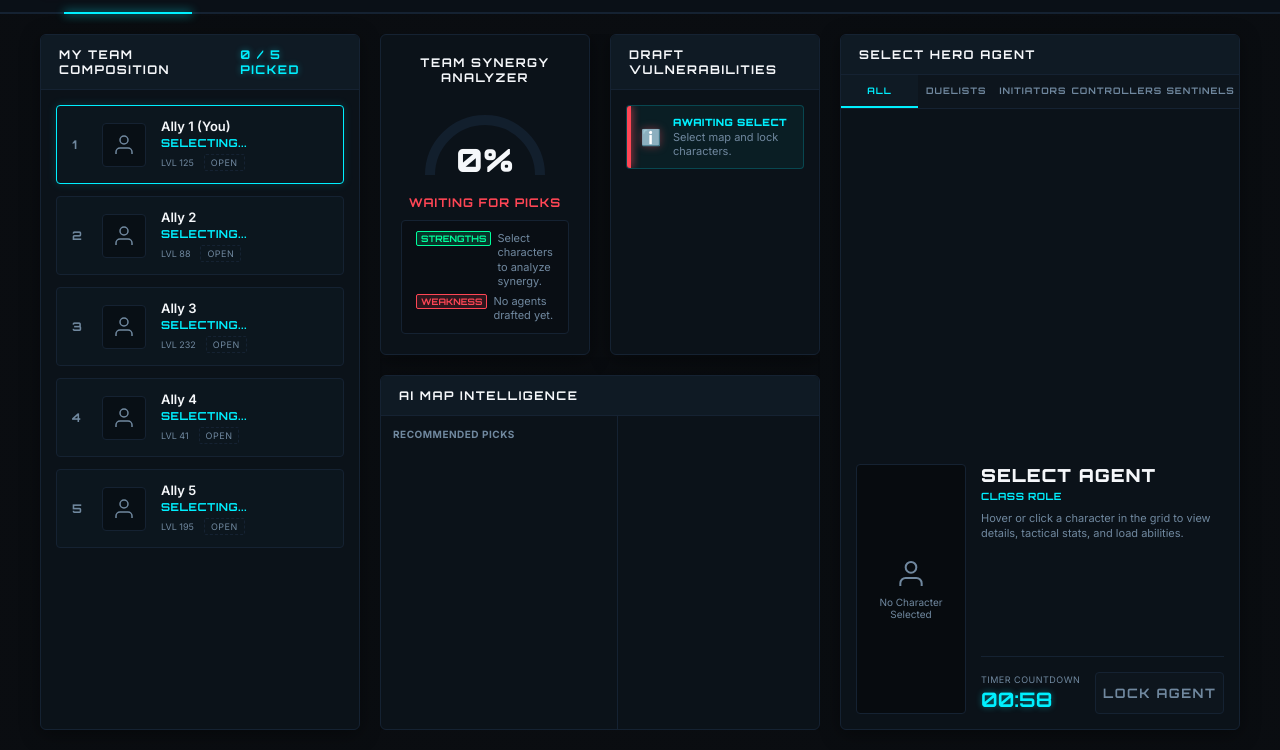
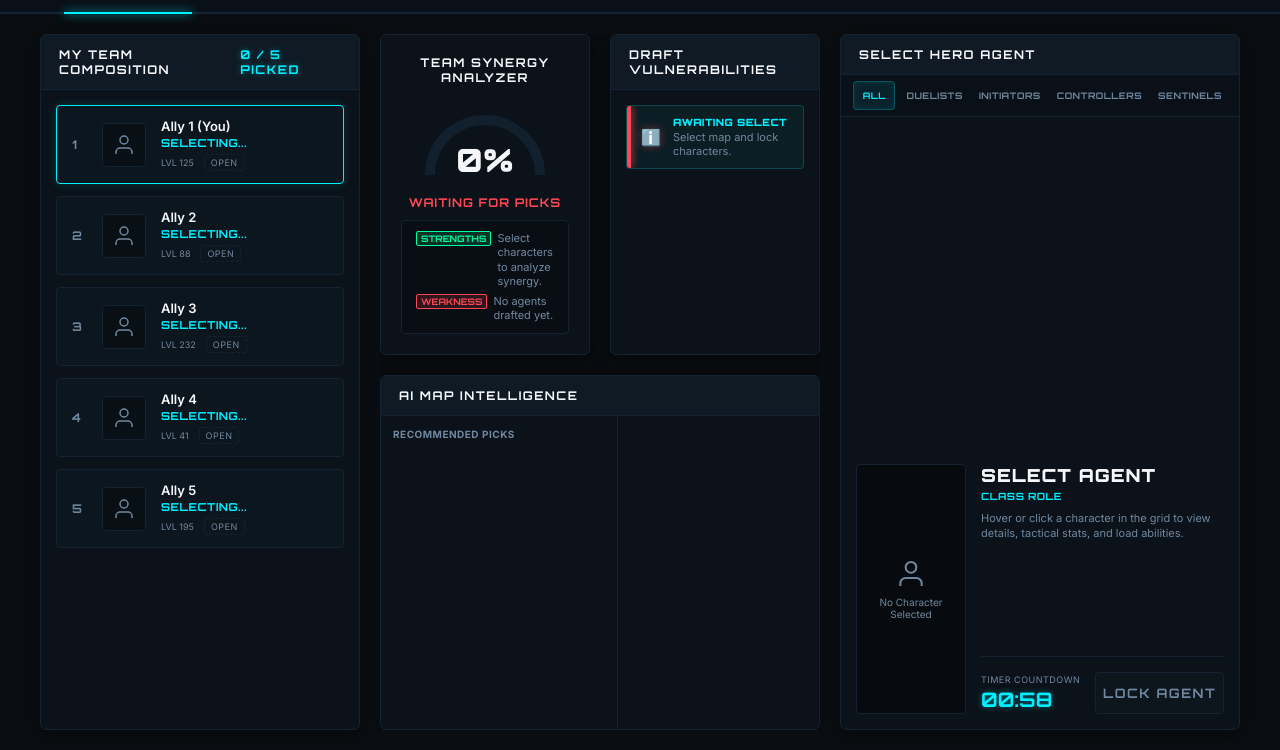
Before and after one commit to svanrell/valorant-ai, a website: page public/index.html in a window 1280 px wide. Both pictures are taken after a click on the button "LAUNCH OFFLINE SIMULATOR". Shown: the part 50-800 px from the top of the page. Drawn offline with nearby package versions, Linux system fonts and the light colour scheme; no server answers.

Commit message:
style: update tabs-header and tab-btn components with refined layout, border styling, and hover effects

```diff
--- a/public/style.css
+++ b/public/style.css
@@ -763,34 +763,39 @@ header::after {
 
 .tabs-header {
     display: flex;
+    gap: 6px;
+    padding: 6px 12px;
     border-bottom: 1px solid var(--border-cyber);
-    background: rgba(15, 26, 36, 0.4);
+    background: rgba(10, 17, 25, 0.7);
 }
 
 .tab-btn {
     flex: 1;
     background: transparent;
-    border: none;
+    border: 1px solid transparent;
+    border-radius: 4px;
     color: var(--text-muted);
     font-family: 'Orbitron', sans-serif;
     font-size: 9px;
     font-weight: 700;
     text-transform: uppercase;
-    letter-spacing: 1px;
-    padding: 10px 0;
+    letter-spacing: 0.5px;
+    padding: 8px 4px;
     cursor: pointer;
-    transition: all 0.3s;
-    border-bottom: 2px solid transparent;
+    transition: all 0.2s ease;
+    text-align: center;
 }
 
 .tab-btn:hover {
     color: var(--text-main);
+    background: rgba(255, 255, 255, 0.04);
 }
 
 .tab-btn.active {
     color: var(--color-cyan);
-    border-bottom-color: var(--color-cyan);
-    background-color: var(--bg-panel-header);
+    background: rgba(0, 240, 255, 0.08);
+    border-color: rgba(0, 240, 255, 0.25);
+    box-shadow: inset 0 0 8px rgba(0, 240, 255, 0.1);
 }
 
 .agents-grid-container {
@@ -1416,8 +1421,9 @@ header::after {
         padding: 10px 15px;
     }
 
-    .tab-btn.active {
-        font-size: 12px;
+    #prebuilt-btn {
+        width: 220px;
+        height: 250px;
     }
 }
 
```
